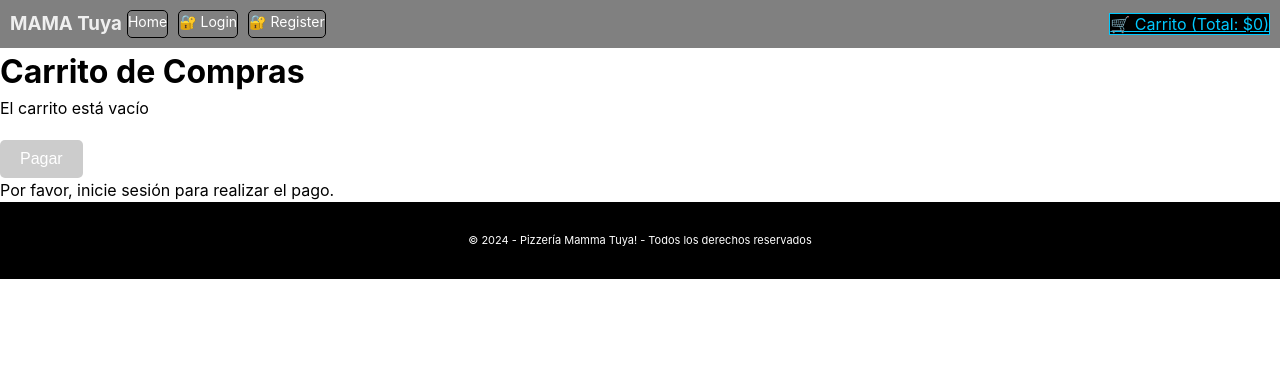
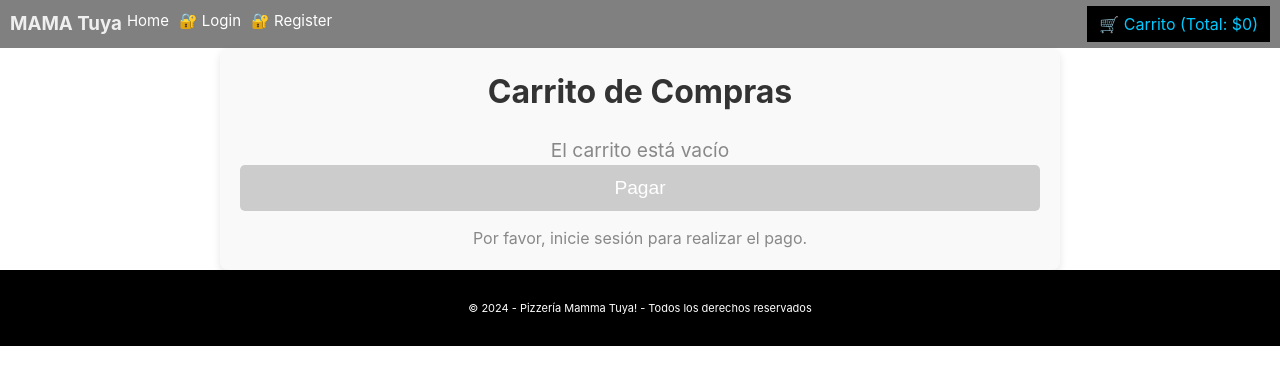
Before and after one commit to JohanxDe/Desafio-react, a React (Vite) app: page /cart in a window 1280 px wide. Shown: the top 384 px of the page. Built offline with nearby package versions, Linux system fonts and the light colour scheme.

Commit message:
Se modifica visual en cart y detalles menores en proyecto numero 7

```diff
--- a/src/UserContext.jsx
+++ b/src/UserContext.jsx
@@ -4,12 +4,12 @@ const UserContext = createContext();
 
 //proveedor
 export const UserProvider = ({children}) => {
-    const [isAuthenticated, setIsAuthenticated] = useState(false);
+    const [isAuthenticated, setIsAuthenticated] = useState(!!localStorage.getItem('token'));
 
     useEffect(() => {
         const token = localStorage.getItem('token');
         if (token) {
-            setIsAuthenticated(true);
+            setIsAuthenticated(!!true);
         }
     }, []);
 
@@ -18,6 +18,7 @@ export const UserProvider = ({children}) => {
     const login = (token) => {
         localStorage.setItem('token', token);
         setIsAuthenticated(true);
+        console.log("usuario verificado", isAuthenticated)
     }
     const logout = () =>{
         localStorage.removeItem('token');
--- a/src/components/Navbar.jsx
+++ b/src/components/Navbar.jsx
@@ -1,32 +1,34 @@
 import React, { useState } from 'react';
 import { Link } from 'react-router-dom';
 import { useCart } from '../CartContex';
+import { useUser } from '../UserContext';
 import { formatNumber } from '../helpers/formatNumbers';
 
-function Navbar({isAuthenticated, onLogout}) {
+function Navbar() {
 
     const {calculateTotal} = useCart();
+    const {isAuthenticated, logout} = useUser();
 
     let estiloBotones = {
         display: "flex",
         textAlign: "center",
+
     };
     let botones = {
         margin: "0 5px",  // margen entre los botones
-        border: "0",
+
         backgroundColor: "grey",
         color: "white",
-        fontSize: "14px",
+        fontSize: "15px",
         borderRadius: "5px",
         cursor: "pointer",  // Hace que el cursor cambie al pasar sobre el botón
-        border: "solid 1px black",
+        paddingLeft: "5px 10px",
         textDecoration: "none",
     };
     let barra = {
         display: "flex",
         justifyContent: "space-between",
         alignItems: "center",
-        border: "0px"
     };
     let divPrincipal = {
         backgroundColor: "grey",
@@ -35,9 +37,10 @@ function Navbar({isAuthenticated, onLogout}) {
     let botonTotal = {
         color: "#00c9ff",
         borderColor: "#00c9ff",
-        border: "solid 1px",
         backgroundColor: "black",
-        cursor: "pointer"
+        padding: "8px 12px",
+        cursor: "pointer",
+        textDecoration: "none",
     };
 
     const total = 25000;
@@ -53,7 +56,7 @@ function Navbar({isAuthenticated, onLogout}) {
                         {isAuthenticated ? (
                             <>
                                 <Link to="/profile" style={{...botones}}>Profile</Link>
-                                <button style={botones} onClick={onLogout}>🔒 Logout</button>
+                                <button style={botones} onClick={logout}>🔒 Logout</button>
                             </>
                         ) : (
                             <>
--- a/src/index.css
+++ b/src/index.css
@@ -99,7 +99,7 @@ body{
   height: 200px;
   object-fit: cover; /* Asegura que las imágenes se ajusten */
 }
-
+/*
 .cart {
   padding: 20px;
   background-color: #f1f1f1;
@@ -119,7 +119,7 @@ body{
   height: 100px;
   object-fit: cover;
   margin-right: 20px;
-}
+} */
 
 .quantity-buttons button {
   background-color: #28a745;
@@ -131,7 +131,7 @@ body{
   border-radius: 5px;
 }
 
-.pay-button {
+/* .pay-button {
   background-color: #007bff;
   color: white;
   border: none;
@@ -144,7 +144,7 @@ body{
 
 .pay-button:hover {
   background-color: #0056b3;
-}
+} */
 
 .pizza-card ul {
   padding-left: 20px; /* Agrega espacio a la izquierda para alinear correctamente */
@@ -269,3 +269,119 @@ body{
 .add-to-cart-btn:hover {
   background-color: #c0392b;
 }
+
+/* CSS Cart */
+/* Cart Container */
+.cart-container {
+  max-width: 800px;
+  margin: 0 auto;
+  padding: 20px;
+  background-color: #f9f9f9;
+  border-radius: 8px;
+  box-shadow: 0 4px 8px rgba(0, 0, 0, 0.1);
+}
+
+/* Title */
+.cart-title {
+  text-align: center;
+  font-size: 2em;
+  color: #333;
+  margin-bottom: 20px;
+}
+
+/* mensaje de carrito vacio */
+.empty-cart-message {
+  text-align: center;
+  font-size: 1.2em;
+  color: #888;
+}
+
+/* items carro */
+.cart-items {
+  margin-bottom: 20px;
+}
+
+/* carta indivudal de los item */
+.cart-item {
+  display: flex;
+  align-items: center;
+  padding: 10px;
+  border-bottom: 1px solid #ddd;
+}
+
+.item-image {
+  width: 80px;
+  height: auto;
+  border-radius: 4px;
+  margin-right: 15px;
+}
+
+.item-details {
+  flex: 1;
+}
+
+.item-name {
+  font-size: 1.2em;
+  font-weight: bold;
+  color: #333;
+}
+
+.item-quantity,
+.item-price {
+  font-size: 1em;
+  color: #666;
+  margin: 5px 0;
+}
+
+/* remover botton */
+.remove-button {
+  padding: 5px 10px;
+  font-size: 0.9em;
+  color: #fff;
+  background-color: #e74c3c;
+  border: none;
+  border-radius: 4px;
+  cursor: pointer;
+  transition: background-color 0.3s ease;
+}
+
+.remove-button:hover {
+  background-color: #c0392b;
+}
+
+/* precio total */
+.total-price {
+  text-align: right;
+  font-size: 1.5em;
+  color: #333;
+  margin-top: 20px;
+}
+
+/* boton pagar */
+.pay-button {
+  width: 100%;
+  padding: 12px;
+  font-size: 1.2em;
+  color: #fff;
+  background-color: #28a745;
+  border: none;
+  border-radius: 5px;
+  cursor: pointer;
+  transition: background-color 0.3s ease;
+}
+
+.pay-button.disabled {
+  background-color: #ccc;
+  cursor: not-allowed;
+}
+
+.pay-button:not(.disabled):hover {
+  background-color: #218838;
+}
+
+.login-prompt {
+  text-align: center;
+  font-size: 1em;
+  color: #888;
+  margin-top: 15px;
+}
--- a/src/pages/Cart.jsx
+++ b/src/pages/Cart.jsx
@@ -2,47 +2,42 @@ import React from 'react';
 import { useCart } from '../CartContex';
 import { useUser } from '../UserContext';
 
+
 const Cart = () => {
-
-    const {cartItems, removeFromCart, calculateTotal} = useCart();
+    const { cartItems, removeFromCart, calculateTotal } = useCart();
     const { isAuthenticated } = useUser();
 
+    console.log("Estado de autenticación en Cart:", isAuthenticated);
+
     return (
-        <div style={{color: 'black'}}>
-          <h1>Carrito de Compras</h1>
+        <div className="cart-container">
+            <h1 className="cart-title">Carrito de Compras</h1>
             {cartItems.length === 0 ? (
-            <p>El carrito está vacío</p>
+                <p className="empty-cart-message">El carrito está vacío</p>
             ) : (
-            <div>
+                <div className="cart-items">
                     {cartItems.map((item) => (
-                <div key={item.id} style={{borderBottom: '1px solid #ccc', marginBottom: '15px', marginBottom:'15px', paddingLeft:'10px' }}>
-                    <img src={item.img} alt={item.name} style={{width: '100px', height: 'auto', marginRight:'10px'}} />
-                  <p>{item.name}</p>
-                  <p>Cantidad: {item.quantity}</p>
-                  <p>Precio: ${item.price * item.quantity}</p>
-                  <button onClick={() => removeFromCart(item.id)}>Eliminar</button>
+                        <div key={item.id} className="cart-item">
+                            <img src={item.img} alt={item.name} className="item-image" />
+                            <div className="item-details">
+                                <p className="item-name">{item.name}</p>
+                                <p className="item-quantity">Cantidad: {item.quantity}</p>
+                                <p className="item-price">Precio: ${item.price * item.quantity}</p>
+                                <button className="remove-button" onClick={() => removeFromCart(item.id)}>Eliminar</button>
+                            </div>
                         </div>
                     ))}
-              <h2>Total: ${calculateTotal()}</h2>
+                    <h2 className="total-price">Total: ${calculateTotal()}</h2>
                 </div>
             )}
             <button
+                className={`pay-button ${cartItems.length === 0 || !isAuthenticated ? 'disabled' : ''}`}
                 onClick={() => alert('Pago exitoso!')}
                 disabled={cartItems.length === 0 || !isAuthenticated}
-            style={{
-              backgroundColor: cartItems.length === 0 || !isAuthenticated ? '#ccc' : '#28a745',
-              color: 'white',
-              padding: '10px 20px',
-              fontSize: '1em',
-              border: 'none',
-              borderRadius: '5px',
-              cursor: cartItems.length === 0 || !isAuthenticated ? 'not-allowed' : 'pointer',
-              marginTop: '20px'
-            }}
             >
                 Pagar
             </button>
-          {!isAuthenticated && <p>Por favor, inicie sesión para realizar el pago.</p>}
+            {!isAuthenticated && <p className="login-prompt">Por favor, inicie sesión para realizar el pago.</p>}
         </div>
     );
 };
```
Lines whose indentation alone changed are shown as unchanged.
